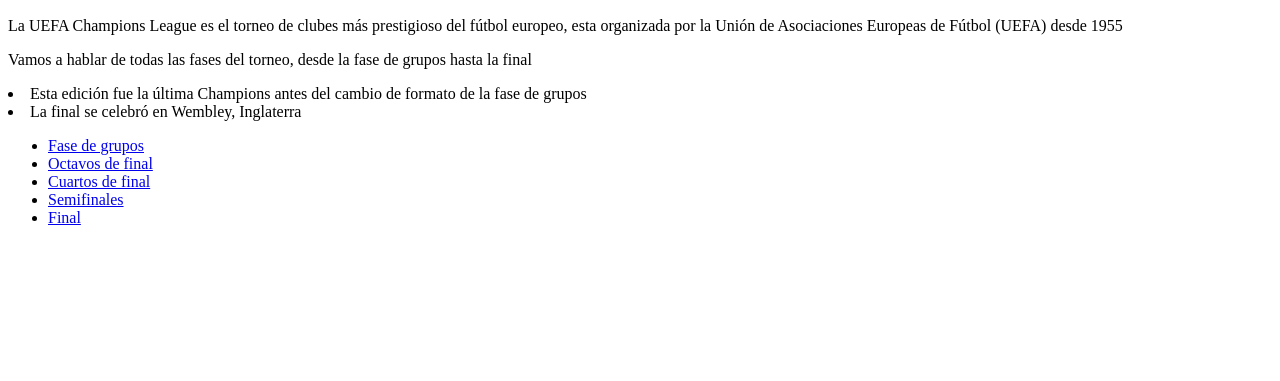
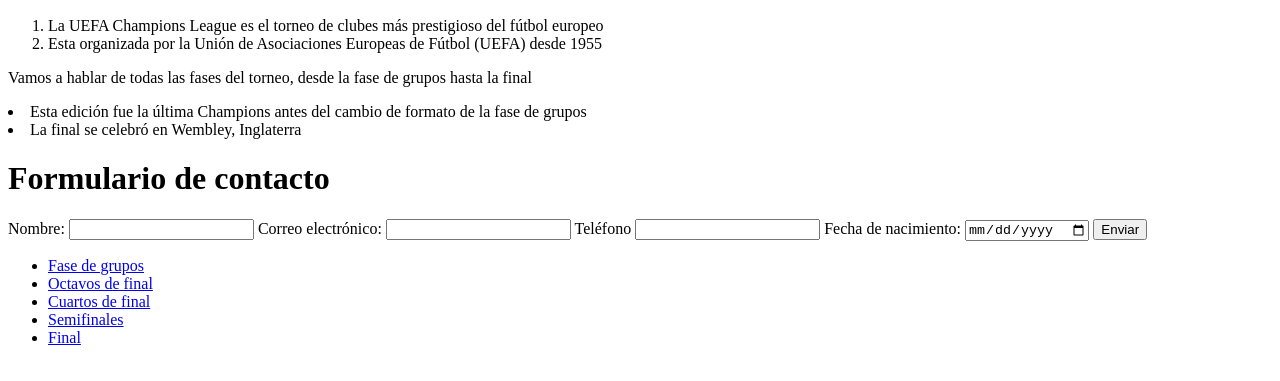
Before and after one commit to olivergbernardos-png/blog-olivergomez-championsleague, a plain HTML site: page index.html in a window 1280 px wide. Shown: the part 333-714 px from the top of the page. Drawn offline with Linux system fonts and the light colour scheme.

Commit message:
Formulario añadido

```diff
--- a/index.html
+++ b/index.html
@@ -8,12 +8,31 @@
         <h1>UEFA Champions League</h1>
         <img src="index-fotos/logo_champions.png" height="250" width="250">
         <img src="index-fotos/santagema.png" height="250" width="250">
-        <p>La UEFA Champions League es el torneo de clubes más prestigioso del fútbol europeo, esta organizada por la Unión de Asociaciones Europeas de Fútbol (UEFA) desde 1955</p>
+        <ol>
+            <li>La UEFA Champions League es el torneo de clubes más prestigioso del fútbol europeo</li>
+            <li>Esta organizada por la Unión de Asociaciones Europeas de Fútbol (UEFA) desde 1955</li>
+        </ol>
         <p>Vamos a hablar de todas las fases del torneo, desde la fase de grupos hasta la final</p>
         <dl>
             <li>Esta edición fue la última Champions antes del cambio de formato de la fase de grupos</li>
             <li>La final se celebró en Wembley, Inglaterra</li>
         </dl>
+        <h1>Formulario de contacto</h1>
+        <form>
+            <label for="nombre">Nombre:</label>
+            <input type="text" id="nombre" name="nombre">
+
+            <label for="nombre">Correo electrónico:</label>
+            <input type="email" id="email" name="email">
+
+            <label for="nombre">Teléfono</label>
+            <input type="text" id="telefono" name="telefono">
+
+            <label for="fecha">Fecha de nacimiento:</label>
+            <input type="date" id="fecha" name="fecha">
+
+            <button type="submit">Enviar</button>
+        </form>
         <nav>
             <ul>
                 <li><a href="fase_grupos.html">Fase de grupos</a></li>
```
